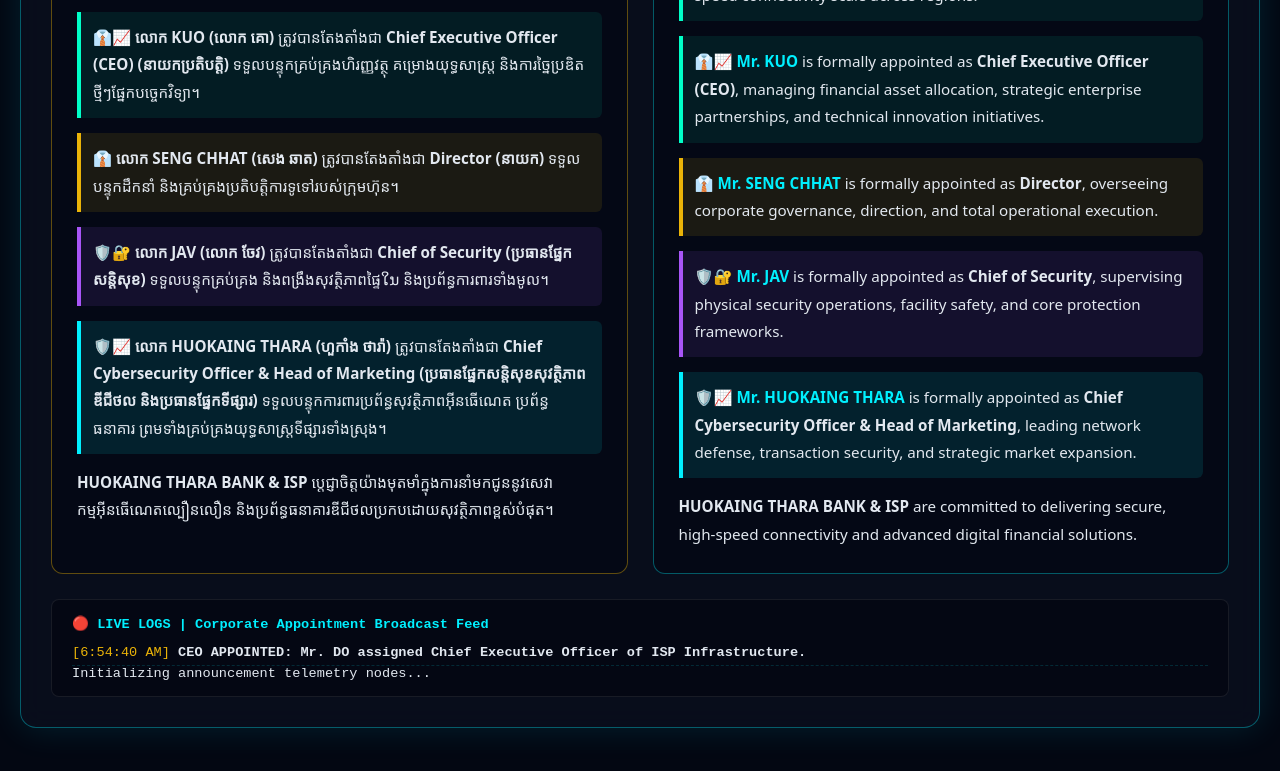
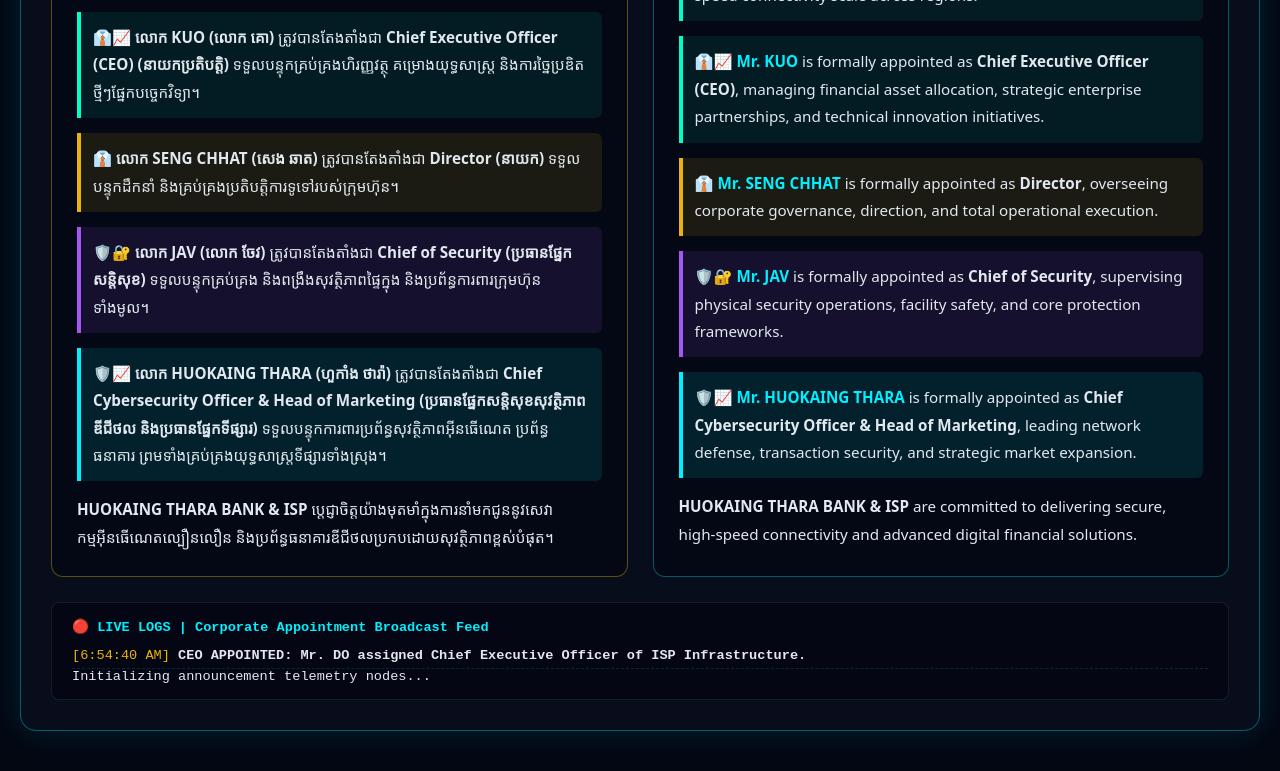
Before and after one commit to tharahuokaing/huokaingthara_announcement, a plain HTML site: page index.html in a window 1280 px wide. Shown: the part 1490-2261 px from the top of the page. Drawn offline with Linux system fonts and the light colour scheme.

Commit message:
Update security role description in index.html

```diff
--- a/index.html
+++ b/index.html
@@ -96,7 +96,7 @@
             </div>
 
             <div class="security-highlight">
-              🛡️🔐 <strong>លោក JAV (លោក ចែវ)</strong> ត្រូវបានតែងតាំងជា <strong>Chief of Security (ប្រធានផ្នែកសន្តិសុខ)</strong> ទទួលបន្ទុកគ្រប់គ្រង និងពង្រឹងសុវត្ថិភាពផ្ទៃໃນ និងប្រព័ន្ធការពារទាំងមូល។
+              🛡️🔐 <strong>លោក JAV (លោក ចែវ)</strong> ត្រូវបានតែងតាំងជា <strong>Chief of Security (ប្រធានផ្នែកសន្តិសុខ)</strong> ទទួលបន្ទុកគ្រប់គ្រង និងពង្រឹងសុវត្ថិភាពផ្ទៃក្នុង និងប្រព័ន្ធការពារក្រុមហ៊ុនទាំងមូល។
             </div>
 
             <div class="cyber-highlight">
```
